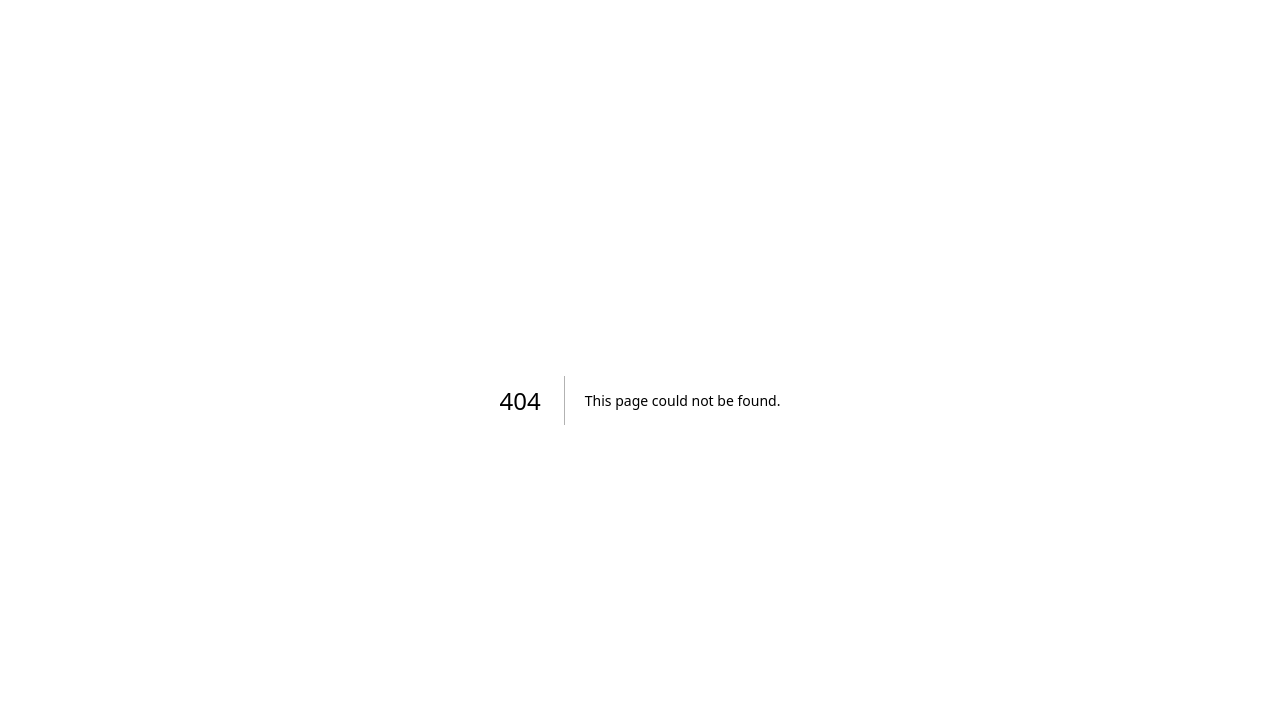
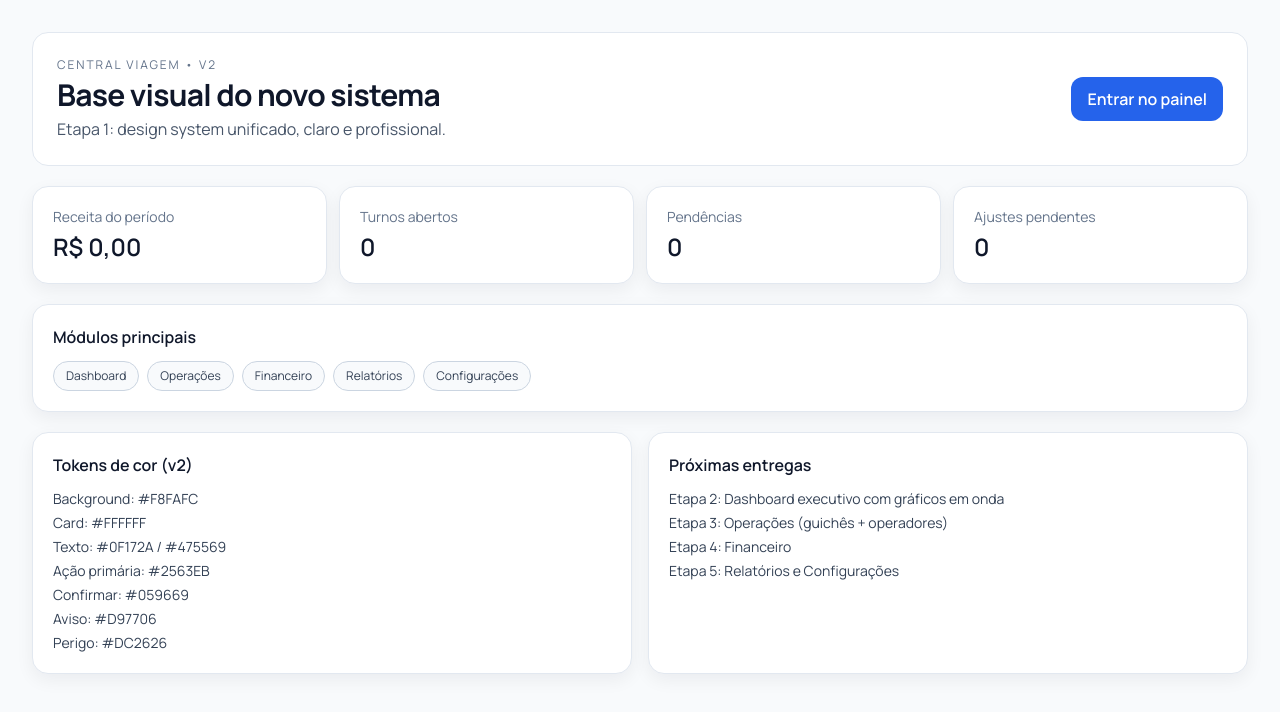
Before and after one commit to Lealweed/uiche-gestao-novo, a Next.js app: page /v2/admin in a window 1280 px wide. Before the commit this address had no page. Shown: the top 712 px of the page. Built offline with nearby package versions, Linux system fonts and the light colour scheme.

Commit message:
feat(v2): etapa 1 base visual clara para novo sistema

```diff
--- a/app/globals.css
+++ b/app/globals.css
@@ -37,6 +37,70 @@ body {
 }
 
 @layer components {
+  .cv2-shell {
+    @apply min-h-screen bg-slate-50 text-slate-900 p-4 md:p-8;
+  }
+
+  .cv2-container {
+    @apply max-w-7xl mx-auto space-y-5;
+  }
+
+  .cv2-header {
+    @apply rounded-2xl border border-slate-200 bg-white p-5 md:p-6 flex flex-col md:flex-row md:items-center md:justify-between gap-4;
+  }
+
+  .cv2-eyebrow {
+    @apply text-xs uppercase tracking-[0.16em] text-slate-500;
+  }
+
+  .cv2-title {
+    @apply text-2xl md:text-3xl font-bold tracking-tight text-slate-900 mt-1;
+  }
+
+  .cv2-subtitle {
+    @apply text-sm md:text-base text-slate-600 mt-1;
+  }
+
+  .cv2-card {
+    @apply rounded-2xl border border-slate-200 bg-white p-4 md:p-5 shadow-[0_6px_18px_rgba(15,23,42,0.06)];
+  }
+
+  .cv2-grid-4 {
+    @apply grid grid-cols-1 sm:grid-cols-2 xl:grid-cols-4 gap-3;
+  }
+
+  .cv2-grid-2 {
+    @apply grid grid-cols-1 xl:grid-cols-2 gap-4;
+  }
+
+  .cv2-label {
+    @apply text-sm text-slate-500;
+  }
+
+  .cv2-value {
+    @apply text-xl md:text-2xl font-semibold text-slate-900 mt-1;
+  }
+
+  .cv2-section-title {
+    @apply text-base font-semibold text-slate-900 mb-3;
+  }
+
+  .cv2-chips {
+    @apply flex flex-wrap gap-2;
+  }
+
+  .cv2-chip {
+    @apply text-xs px-3 py-1.5 rounded-full border border-slate-300 bg-slate-50 text-slate-700;
+  }
+
+  .cv2-list {
+    @apply text-sm text-slate-700 space-y-1;
+  }
+
+  .cv2-btn-primary {
+    @apply px-4 py-2.5 rounded-xl bg-blue-600 text-white font-semibold hover:bg-blue-500 transition;
+  }
+
   .app-shell {
     @apply min-h-screen p-4 md:p-8 text-slate-900;
   }
--- /dev/null
+++ b/app/v2/admin/page.tsx
@@ -0,0 +1,68 @@
+export default function AdminV2Page() {
+  const kpis = [
+    { label: "Receita do período", value: "R$ 0,00" },
+    { label: "Turnos abertos", value: "0" },
+    { label: "Pendências", value: "0" },
+    { label: "Ajustes pendentes", value: "0" },
+  ];
+
+  const modules = ["Dashboard", "Operações", "Financeiro", "Relatórios", "Configurações"];
+
+  return (
+    <main className="cv2-shell">
+      <div className="cv2-container">
+        <header className="cv2-header">
+          <div>
+            <p className="cv2-eyebrow">CENTRAL VIAGEM • V2</p>
+            <h1 className="cv2-title">Base visual do novo sistema</h1>
+            <p className="cv2-subtitle">Etapa 1: design system unificado, claro e profissional.</p>
+          </div>
+          <button className="cv2-btn-primary">Entrar no painel</button>
+        </header>
+
+        <section className="cv2-grid-4">
+          {kpis.map((kpi) => (
+            <article key={kpi.label} className="cv2-card">
+              <p className="cv2-label">{kpi.label}</p>
+              <p className="cv2-value">{kpi.value}</p>
+            </article>
+          ))}
+        </section>
+
+        <section className="cv2-card">
+          <h2 className="cv2-section-title">Módulos principais</h2>
+          <div className="cv2-chips">
+            {modules.map((m) => (
+              <span key={m} className="cv2-chip">{m}</span>
+            ))}
+          </div>
+        </section>
+
+        <section className="cv2-grid-2">
+          <article className="cv2-card">
+            <h3 className="cv2-section-title">Tokens de cor (v2)</h3>
+            <ul className="cv2-list">
+              <li>Background: #F8FAFC</li>
+              <li>Card: #FFFFFF</li>
+              <li>Texto: #0F172A / #475569</li>
+              <li>Ação primária: #2563EB</li>
+              <li>Confirmar: #059669</li>
+              <li>Aviso: #D97706</li>
+              <li>Perigo: #DC2626</li>
+            </ul>
+          </article>
+
+          <article className="cv2-card">
+            <h3 className="cv2-section-title">Próximas entregas</h3>
+            <ul className="cv2-list">
+              <li>Etapa 2: Dashboard executivo com gráficos em onda</li>
+              <li>Etapa 3: Operações (guichês + operadores)</li>
+              <li>Etapa 4: Financeiro</li>
+              <li>Etapa 5: Relatórios e Configurações</li>
+            </ul>
+          </article>
+        </section>
+      </div>
+    </main>
+  );
+}
```
